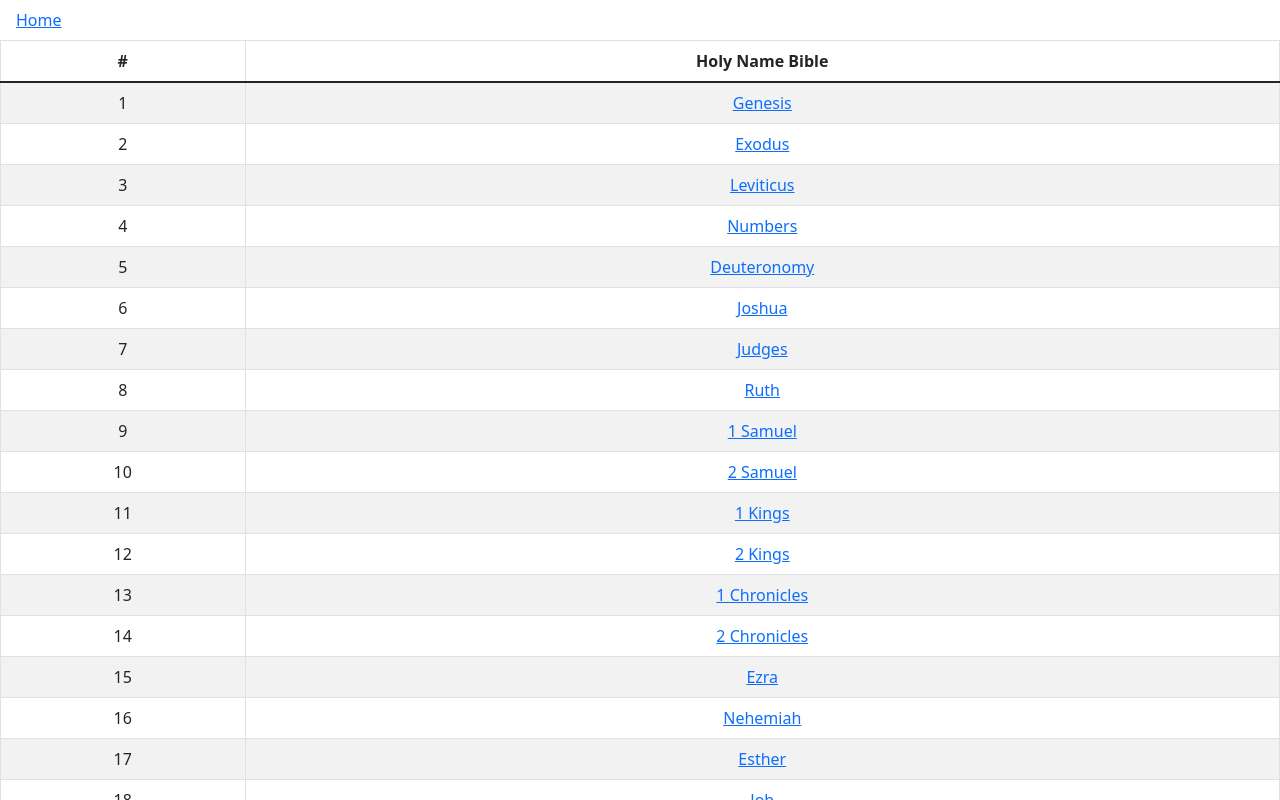
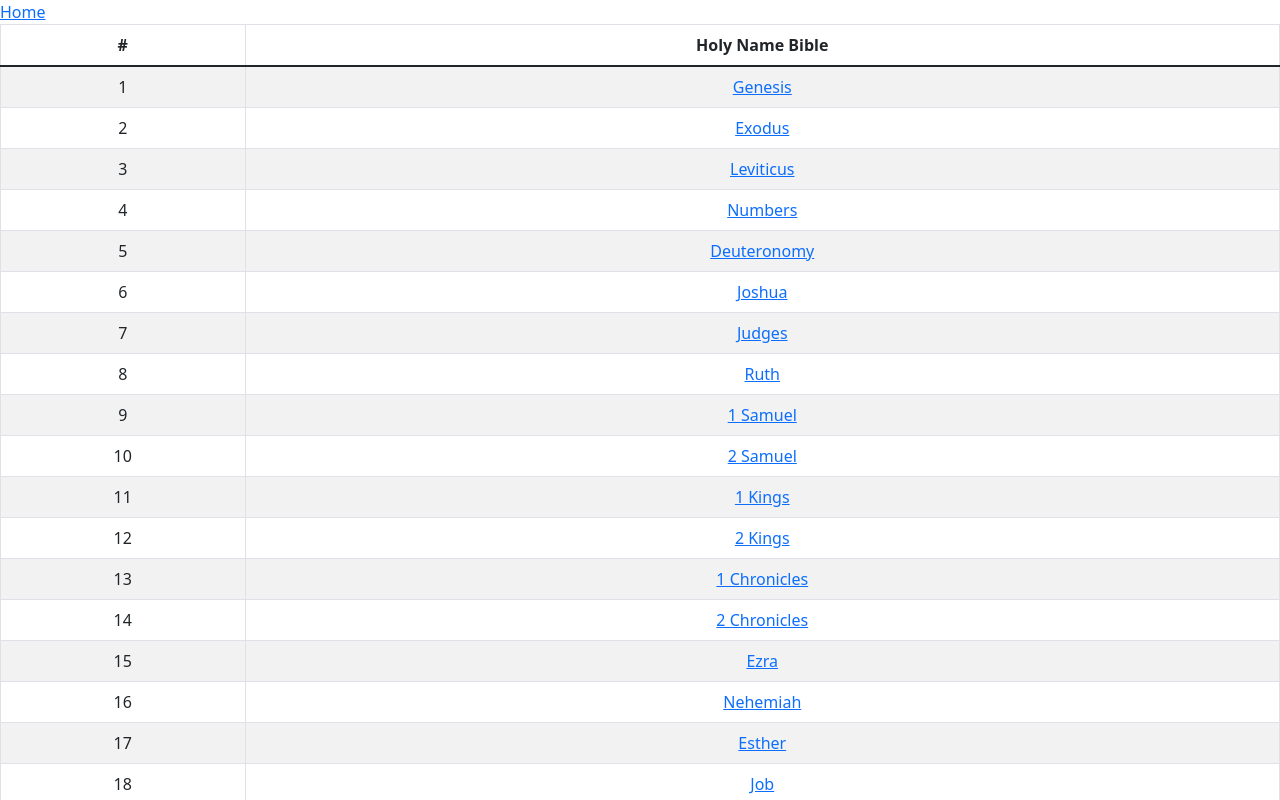
Before and after one commit to tazMeah/Holy-Name-Bible, a React (Create React App) app: page / in a window 1280 px wide. Shown: the top 800 px of the page. Built offline with nearby package versions, Linux system fonts and the light colour scheme.

Commit message:
updated functionality of back button

```diff
--- a/src/App.tsx
+++ b/src/App.tsx
@@ -1,32 +1,18 @@
-import React from "react";
 import { NavLink, Route, Switch } from "react-router-dom";
 import Book from "./components/Book";
 import "./App.css";
 import ScriptureProvider from "./context/ScriptureProvider";
 import "bootstrap/dist/css/bootstrap.min.css";
 import Contents from "./components/Contents";
-import Nav from 'react-bootstrap/Nav'
-
 
 function App() {
-	const searchParams = new URL(document.location.href).searchParams;
-	let bookName = searchParams.get("bookName");
-
 	return (
 		<>
-			<Nav defaultActiveKey="/" as="ul">
-				<Nav.Item as="li">
-					<Nav.Link>
-						<NavLink to="/">Home</NavLink>
-					</Nav.Link>
-				</Nav.Item>
-				{/* <Nav.Item as="li">
-					<Nav.Link eventKey="link-1">Link</Nav.Link>
-				</Nav.Item>
-				<Nav.Item as="li">
-					<Nav.Link eventKey="link-2">Link</Nav.Link>
-				</Nav.Item> */}
-			</Nav>
+			<header>
+				<nav>
+					<NavLink to="/">Home</NavLink>
+				</nav>
+			</header>
 			<Switch>
 				<Route path="/" exact>
 					<ScriptureProvider>
@@ -35,11 +21,9 @@
 						</div>
 					</ScriptureProvider>
 				</Route>
-				{/* <Route path="/:bookNumber" exact>
-				<Book bookName={bookName}/>
-			</Route> */}
+
 				<Route path="/:bookNumber/:chapterNumber" exact>
-					<Book bookName={decodeURI(bookName as string)} />
+					<Book />
 				</Route>
 			</Switch>
 		</>
--- a/src/components/Book.tsx
+++ b/src/components/Book.tsx
@@ -1,20 +1,20 @@
-import { useParams, useHistory } from "react-router";
-import { useContext, useState, useLayoutEffect } from "react";
+import { useParams, useHistory } from "react-router-dom";
+import { useContext, useLayoutEffect } from "react";
 import { BibleScriptures } from "../context/ScriptureProvider";
 import FloatingLabel from "react-bootstrap/FloatingLabel";
 import Form from "react-bootstrap/Form";
 
 interface params {
 	bookNumber: string;
+	chapterNumber: string;
 }
 
-export default function Book({ bookName }: { bookName: string | null }) {
-	const { bookNumber } = useParams<params>(); // e.g. (book) "2" (Exodus)
+export default function Book() {
+
 	const Bible = useContext(BibleScriptures);
+	const {bookNumber, chapterNumber} = useParams<params>();
 	const history = useHistory();
-	const [currentChapter, setCurrentChapter] = useState<number>(1);
-	const searchParams = new URL(document.location.href).searchParams;
-	bookName = searchParams.get("bookName");
+	const bookName = new URL(document.location.href).searchParams.get("bookName");
 
 	useLayoutEffect(() => {
 		window.scrollTo(0, 0);
@@ -22,7 +22,9 @@
 	// make array of all chapters
 	const allChapters: number[] = [];
 
-	Bible.map((verse) => {
+
+
+	Bible.forEach((verse) => {
 		if (verse.Book === +bookNumber) {
 			if (!allChapters.includes(verse.Chapter)) {
 				allChapters.push(verse.Chapter);
@@ -35,10 +37,11 @@
 			<h1>{bookName}</h1>
 			<FloatingLabel controlId="floatingSelect" label="Chapter" className="mb-3">
 				<Form.Select
+					value={chapterNumber}
 					aria-label="Select a chapter."
 					onChange={(e) => {
 						const target = e.target as HTMLSelectElement;
-						setCurrentChapter(+target.value);
+
 						history.push(
 							"/" + bookNumber + "/" + target.value + "?bookName=" + bookName
 						);
@@ -57,7 +60,7 @@
 			{Bible.map((verse, index) => {
 				return (
 					verse.Book === +bookNumber &&
-					verse.Chapter === currentChapter && (
+					verse.Chapter === +chapterNumber && (
 						<p key={index}>
 							{verse.Chapter}:{verse.Verse} {verse.Scripture}
 						</p>
```
